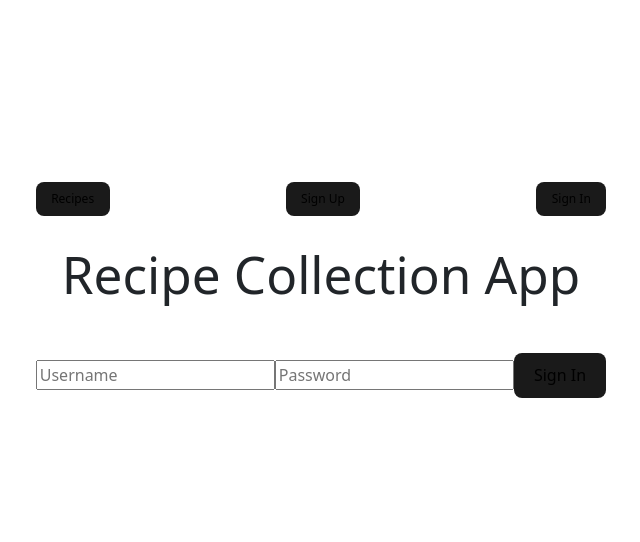
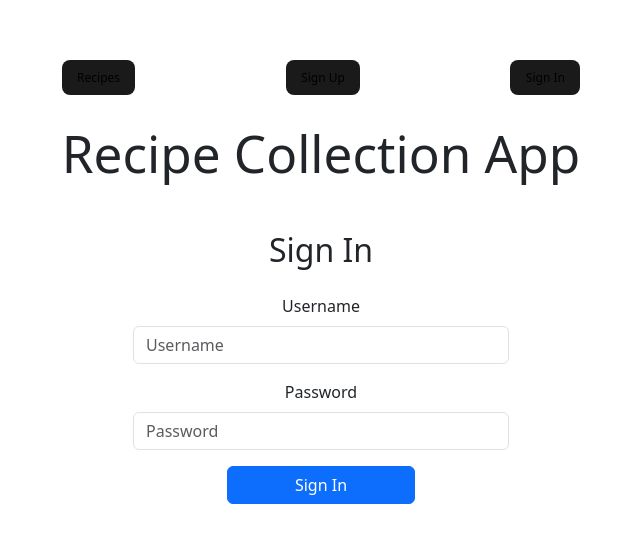
Before and after one commit to HoBeauX-VvVvV/recipe-project-front-end, a React (Vite) app: page /signin in a window 1280 px wide. Shown: the part 110-652 px from the top of the page, without its empty margins (319-959 px from the left). Built offline with nearby package versions, Linux system fonts and the light colour scheme.

Commit message:
signin style

```diff
--- a/src/components/SigninForm.jsx
+++ b/src/components/SigninForm.jsx
@@ -22,26 +22,35 @@ const SigninForm = () => {
   };
 
   return (
-    <div>
-    <form onSubmit={handleSubmit}>
+    <div className="container mt-5" style={{ maxWidth: '400px' }}>
+      <h2 className="mb-4">Sign In</h2>
+      <form onSubmit={handleSubmit} className="mb-3">
+        <div className="mb-3">
+          <label className="form-label">Username</label>
           <input
             type="text"
+            className="form-control"
             placeholder="Username"
             value={username}
             onChange={(e) => setUsername(e.target.value)}
             required
           />
+        </div>
+        <div className="mb-3">
+          <label className="form-label">Password</label>
           <input
             type="password"
+            className="form-control"
             placeholder="Password"
             value={password}
             onChange={(e) => setPassword(e.target.value)}
             required
           />
+        </div>
         {error && <p>{error}</p>}
-      <button type="submit">Sign In</button>
+        <button type="submit" className="btn btn-primary w-50">Sign In</button>
       </form>
-    {welcomeMessage && <p>{welcomeMessage}</p>}
+      {welcomeMessage && <p className="text-success">{welcomeMessage}</p>}
     </div>
   );
 };
```
Lines whose indentation alone changed are shown as unchanged.
